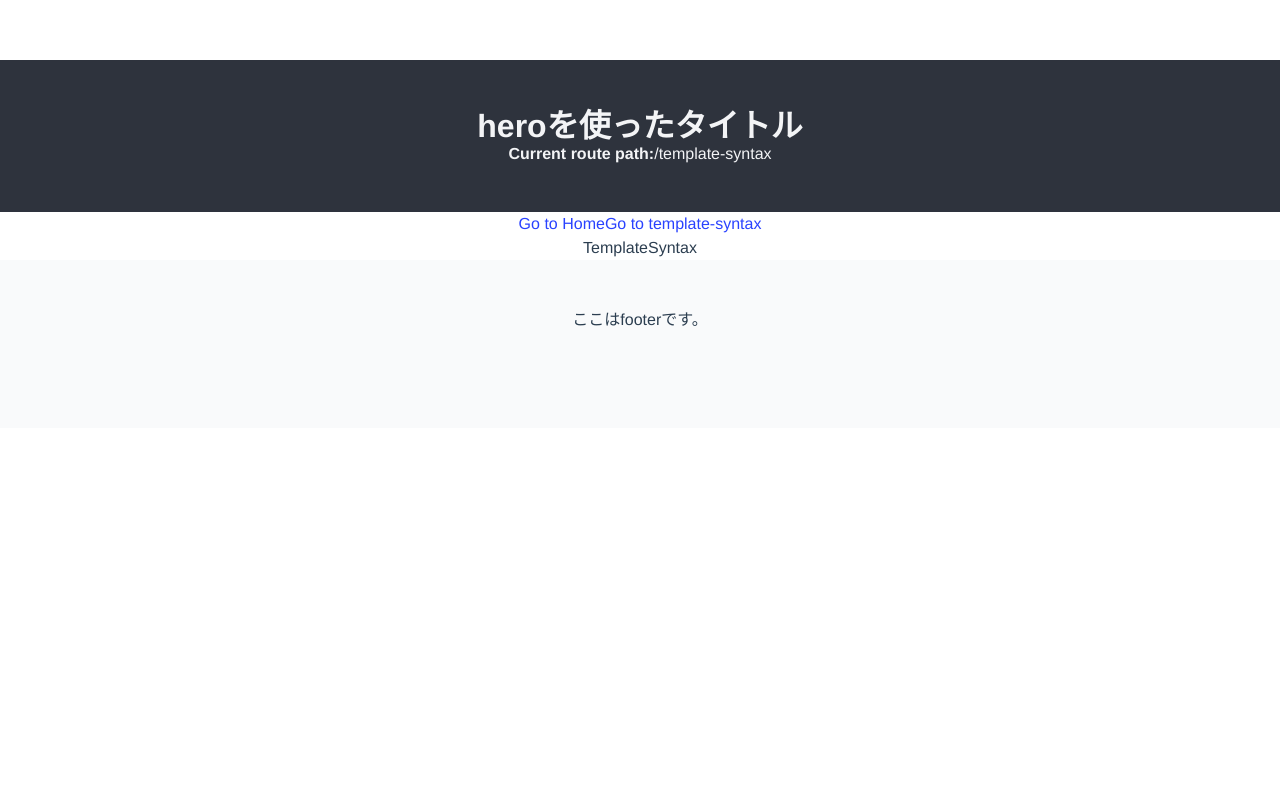
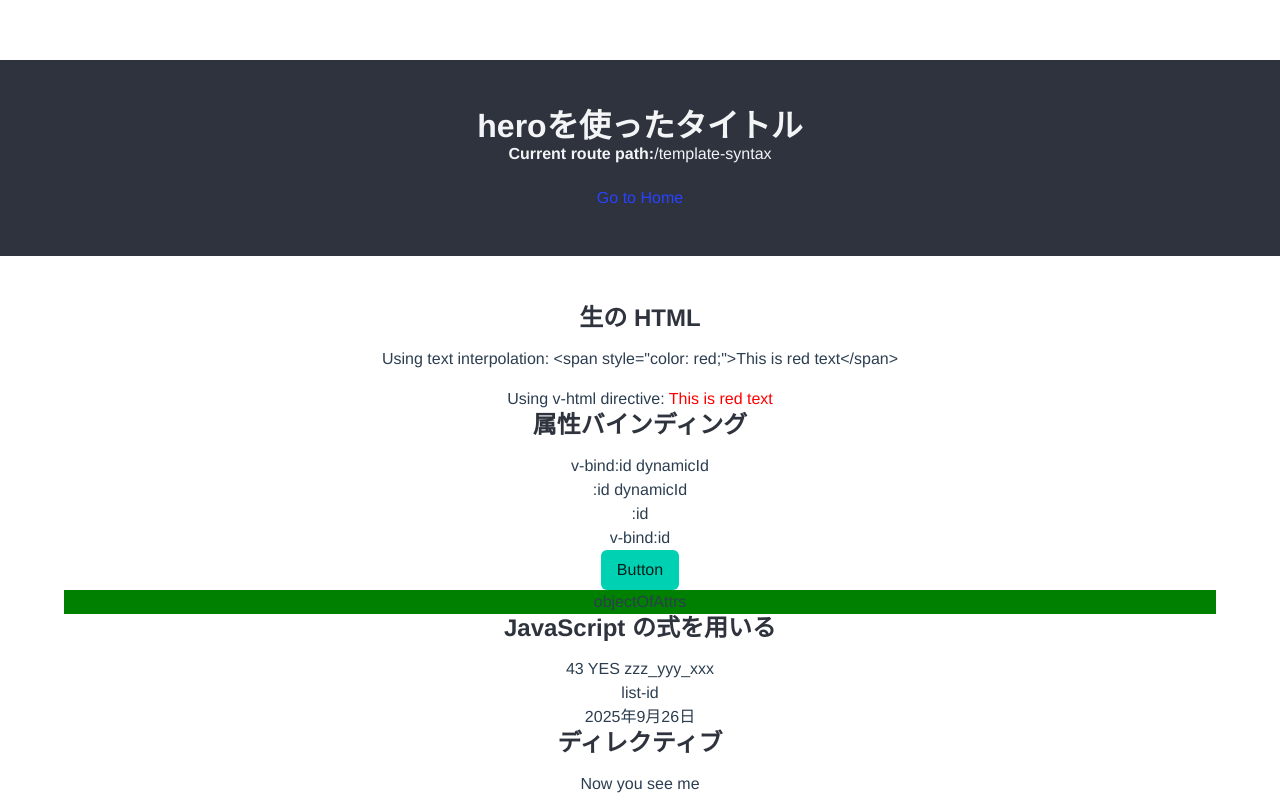
Before and after one commit to sakuteya/io-practice, a Vue app in the folder vue-app/: page /template-syntax in a window 1280 px wide. Shown: the top 800 px of the page. Built offline with nearby package versions, Linux system fonts and the light colour scheme.

Commit message:
リアクティビティーの基礎

```diff
--- a/vue-app/src/App.vue
+++ b/vue-app/src/App.vue
@@ -21,16 +21,14 @@ console.log(route.fullPath)
         <h2 class="subtitle is-6">
           <strong>Current route path:</strong>{{ route.fullPath }}
         </h2>
+        <h2 class="subtitle is-6">
+          <RouterLink to="/">Go to Home</RouterLink>
+        </h2>
       </div>
     </div>
   </section>
-  <div>
-    <nav>
-      <RouterLink to="/">Go to Home</RouterLink>
-      <RouterLink to="/template-syntax">Go to template-syntax</RouterLink>
-    </nav>
-    <RouterView />
-  </div>
+  <!-- 2. 本文 -->
+  <RouterView />
   <!-- 3. フッタ -->
   <!-- footerコンポーネント -->
   <footer class="footer">
--- /dev/null
+++ b/vue-app/src/pages/HomeView.vue
@@ -0,0 +1,19 @@
+<script setup>
+import { useRoute } from 'vue-router'
+
+const route = useRoute()
+console.log(route.fullPath)
+</script>
+
+<template>
+  <section class="section">
+    <div class="container">
+      <div class="columns">
+        <RouterLink to="/hoge-fuga">Go to HogeFuga</RouterLink>
+      </div>
+      <div class="columns">
+        <RouterLink to="/template-syntax">Go to template-syntax</RouterLink>
+      </div>
+    </div>
+  </section>
+</template>
--- a/vue-app/src/pages/TemplateSyntax.vue
+++ b/vue-app/src/pages/TemplateSyntax.vue
@@ -1,10 +1,74 @@
 <script setup>
-import { useRoute } from 'vue-router'
+const rawHtml = '<span style="color: red;">This is red text</span>';
+const dynamicId = 'dynamic-id';
+const id = 'id_dayo';
+const isButtonDisabled = false
+const objectOfAttrs = {
+  id: 'container',
+  class: 'wrapper',
+  style: 'background-color:green'
+}
+const number = 42;
+const ok = true;
+const message = "xxx-yyy-zzz"
 
-const route = useRoute()
-console.log(route.fullPath)
+const date = '2025-09-26T12:34:56Z'
+function formatDate(dateStr) {
+  const d = new Date(dateStr)
+  return `${d.getFullYear()}年${d.getMonth() + 1}月${d.getDate()}日`
+}
+function toTitleDate(dateStr) {
+  const d = new Date(dateStr)
+  return d.toLocaleString()
+}
+
+const seen = true;
+const url = 'https://ja.vuejs.org/guide/essentials/template-syntax.html#directives';
 </script>
 
 <template>
-  TemplateSyntax
+  <section class="content section">
+    <!-- 生の HTML -->
+    <div class="container">
+      <h3>生の HTML</h3>
+      <p>Using text interpolation: {{ rawHtml }}</p>
+      <p>Using v-html directive: <span v-html="rawHtml"></span></p>
+    </div>
+    <!-- 属性バインディング -->
+    <div class="container">
+      <h3>属性バインディング</h3>
+      <div v-bind:id="dynamicId">v-bind:id dynamicId</div>
+      <div :id="dynamicId">:id dynamicId</div>
+      <!-- :id="id" と同じ -->
+      <div :id>:id</div>
+      <!-- 同じように動きます -->
+      <div v-bind:id>v-bind:id</div>
+      <button class="button is-primary" :disabled="isButtonDisabled">Button</button>
+      <div v-bind="objectOfAttrs">objectOfAttrs</div>
+    </div>
+    <!-- JavaScript の式を用いる -->
+    <div class="container">
+      <h3>JavaScript の式を用いる</h3>
+      {{ number + 1 }}
+      {{ ok ? 'YES' : 'NO' }}
+      {{ message.split('-').reverse().join('_') }}
+      <div :id="`list-${id}`">list-id</div>
+      <time :title="toTitleDate(date)" :datetime="date">
+        {{ formatDate(date) }}
+      </time>
+    </div>
+    <!-- ディレクティブ -->
+    <div class="container">
+      <h3>ディレクティブ</h3>
+      <p v-if="seen">Now you see me</p>
+      <p v-if="!seen">Now you not see me</p>
+      <div>
+        <a v-bind:href="url"> template-syntax.html#directives </a>
+      </div>
+      <div>
+        <!-- 省略記法 -->
+        <a :href="url"> template-syntax.html#directives </a>
+      </div>
+    </div>
+  </section>
 </template>
```
Also changed, not shown: vue-app/src/main.js (+4 -4 lines), vue-app/src/pages/HogeFuga.vue (renamed from vue-app/src/components/HogeFuga.vue).
